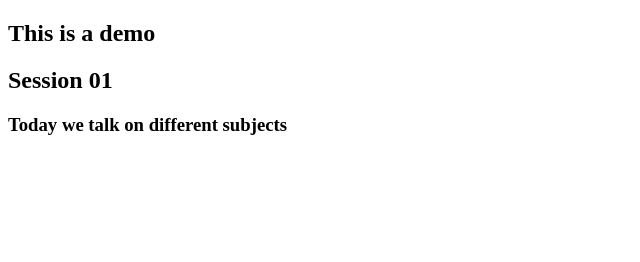
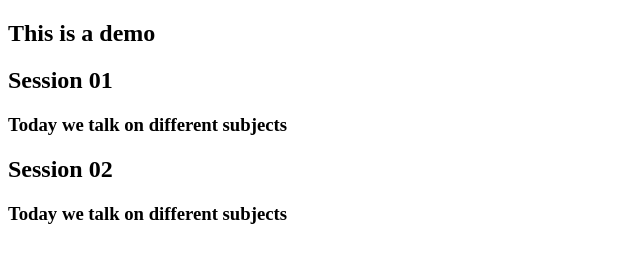
Before and after one commit to nadsoft-lms/Demo, a plain HTML site: page index.html in a window 1280 px wide. Shown: the whole page, without its empty margins (0-640 px from the left). Drawn offline with Linux system fonts and the light colour scheme.

Commit message:
Updated index.html

```diff
--- a/index.html
+++ b/index.html
@@ -9,5 +9,8 @@
     <h2>This is a demo</h2>
     <h2>Session 01</h2>
     <h3>Today we talk on different subjects</h3>
+
+    <h2>Session 02</h2>
+    <h3>Today we talk on different subjects</h3>
 </body>
 </html>
```
